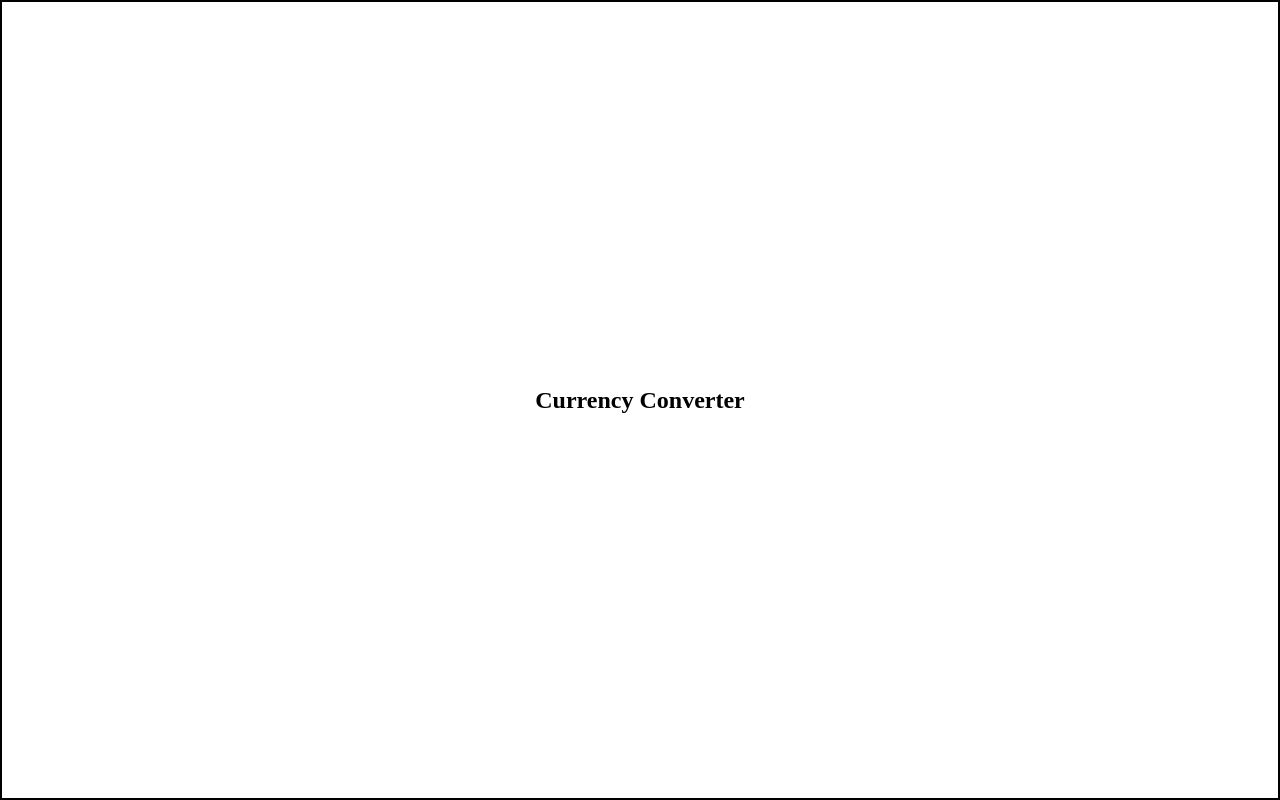
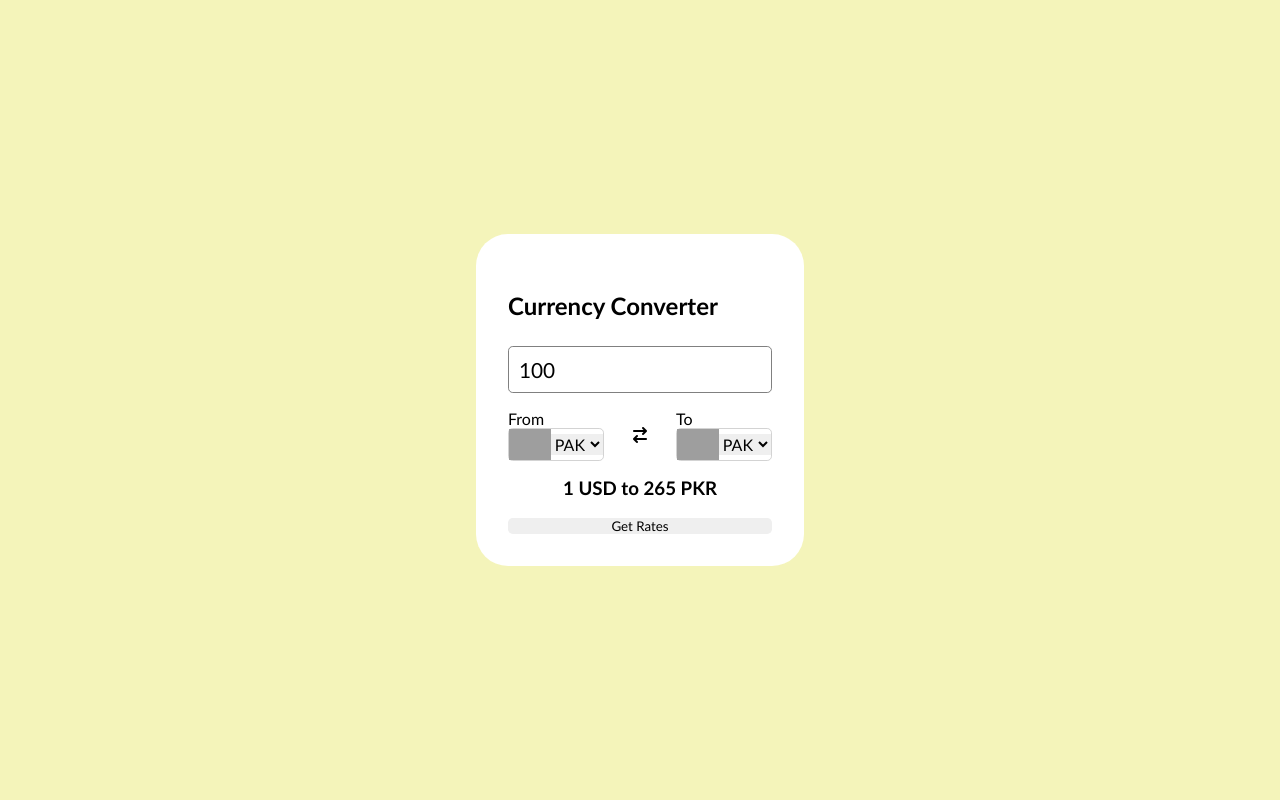
Before and after one commit to DeveloperIrkhan/Currency-Converter, a plain HTML site: page index.html in a window 1280 px wide. Drawn offline with Linux system fonts and the light colour scheme; grey boxes are pictures that could not be loaded.

Commit message:
adding Css

```diff
--- a/App.css
+++ b/App.css
@@ -1,12 +1,76 @@
-*{
+* {
   padding: 0;
   margin: 0;
   box-sizing: border-box;
+  font-family: "Gill Sans", "Gill Sans MT", Calibri, "Trebuchet MS", sans-serif;
 }
-.container{
-    border: 2px solid black;
+body {
+  background-color: #f4f4ba;
   display: flex;
   justify-content: center;
   align-items: center;
-    height: 100vh;
+  min-height: 100vh;
 }
+.container {
+  background-color: white;
+  border-radius: 2rem;
+  padding: 2rem;
+}
+.container h2 {
+  height: 5rem;
+  line-height: 5rem;
+  border-radius: 1vmin;
+}
+.main {
+  display: flex;
+  justify-content: center;
+  align-items: center;
+}
+.form select,
+button,
+input {
+  width: 100%;
+  border: none;
+  outline: none;
+  border-radius: 0.3rem;
+}
+select {
+  border: none;
+  outline: none;
+}
+form input {
+  border: 1px solid gray;
+  padding: 10px;
+  font-size: 1.3rem;
+}
+
+.dropdown {
+  display: flex;
+  justify-content: space-between;
+  align-items: center;
+  margin-top: 1rem;
+  border: none;
+}
+.Image {
+  max-width: 2.6rem;
+}
+.select-container {
+  display: flex;
+  justify-content: center;
+  align-items: center;
+  border: 1px solid lightgray;
+  width: 6rem;
+  border-radius: 0.3rem;
+}
+.select-container select {
+    font-size: 1rem;
+}
+.select-container i {
+    max-width: 1rem;
+    margin-top: 1rem;
+}
+
+.msg{
+    text-align: center;
+    margin: 1rem;
+}
--- a/index.html
+++ b/index.html
@@ -4,14 +4,54 @@
     <meta charset="UTF-8" />
     <meta name="viewport" content="width=device-width, initial-scale=1.0" />
     <title>Currency Exchange Rate</title>
+    <link
+      rel="stylesheet"
+      href="https://cdnjs.cloudflare.com/ajax/libs/font-awesome/6.5.2/css/all.min.css"
+      integrity="sha512-SnH5WK+bZxgPHs44uWIX+LLJAJ9/2PkPKZ5QiAj6Ta86w+fsb2TkcmfRyVX3pBnMFcV7oQPJkl9QevSCWr3W6A=="
+      crossorigin="anonymous"
+      referrerpolicy="no-referrer"
+    />
     <link href="App.css" rel="stylesheet" />
   </head>
   <body>
-    <div class="container">
+      <div class="container">
         <h2>Currency Converter</h2>
-        <div class="main">
-
+      <div class="main">
+        <form>
+          <div class="amount">
+            <p class="amount-text">
+              <input type="text" value="100" class="input-text" />
+            </p>
+          </div>
+          <div class="dropdown">
+          <div class="from">
+            <p>From</p>
+            <div class="select-container">
+                <img class="Image" src="https://flagsapi.com/BE/flat/64.png" />
+              <select name="from">
+                <option value="PK" selected>PAK</option>
+                <option value="PK">AUS</option>
+                <option value="PK">US</option>
+              </select>
+            </div>
+          </div>
+          <i class="fa-solid fa-arrow-right-arrow-left"></i>
+          <div class="from">
+            <p>To</p>
+            <div class="select-container">
+                <img class="Image" src="https://flagsapi.com/BE/flat/64.png" />
+              <select name="from">
+                <option value="PK" selected>PAK</option>
+                <option value="PK">AUS</option>
+                <option value="PK">US</option>
+              </select>
+            </div>
+          </div>
         </div>
+          <h3 class="msg">1 USD to 265 PKR</h3>
+          <button>Get Rates</button>
+        </form>
+      </div>
     </div>
     <script src="app.js"></script>
   </body>
```
Lines whose indentation alone changed are shown as unchanged.
